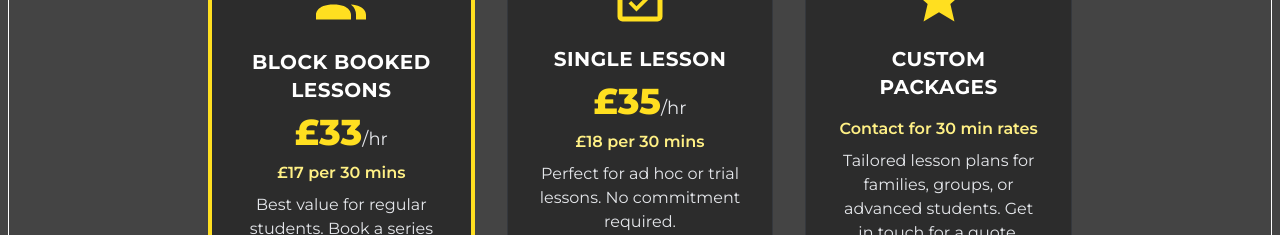
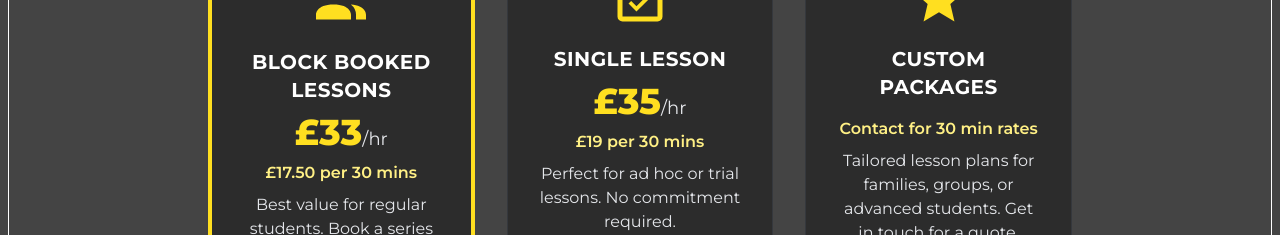
Before and after one commit to Jim247/tplatform, a Next.js app: page / in a window 1280 px wide. Shown: the part 2760-2995 px from the top of the page. Built offline with nearby package versions, Linux system fonts and the light colour scheme.

Commit message:
pricing and fix link jobs

```diff
--- a/src/components/Header.tsx
+++ b/src/components/Header.tsx
@@ -166,7 +166,7 @@ export default function Header() {
                 </li>
                 <li>
                   <Link
-                    href="/about"
+                    href="/jobs"
                     onClick={() => setMenuOpen(false)}
                     className="block px-4 py-2 uppercase font-medium text-white hover:text-yellow-300 hover:bg-gray-700 rounded transition-all duration-200"
                   >
--- a/src/components/PricingWidget.tsx
+++ b/src/components/PricingWidget.tsx
@@ -19,7 +19,7 @@ export default function PricingWidget() {
           <div className="text-4xl font-extrabold text-yellow-300 mb-2">
             £33<span className="text-lg font-normal text-gray-200">/hr</span>
           </div>
-          <div className="text-base font-semibold text-yellow-200 mb-2">£17 per 30 mins</div>
+          <div className="text-base font-semibold text-yellow-200 mb-2">£17.50 per 30 mins</div>
           <p className="text-gray-200 mb-4">
             Best value for regular students. Book a series of lessons and save.
           </p>
@@ -51,7 +51,7 @@ export default function PricingWidget() {
           <div className="text-4xl font-extrabold text-yellow-300 mb-2">
             £35<span className="text-lg font-normal text-gray-200">/hr</span>
           </div>
-          <div className="text-base font-semibold text-yellow-200 mb-2">£18 per 30 mins</div>
+          <div className="text-base font-semibold text-yellow-200 mb-2">£19 per 30 mins</div>
           <p className="text-gray-200 mb-4">
             Perfect for ad hoc or trial lessons. No commitment required.
           </p>
```
